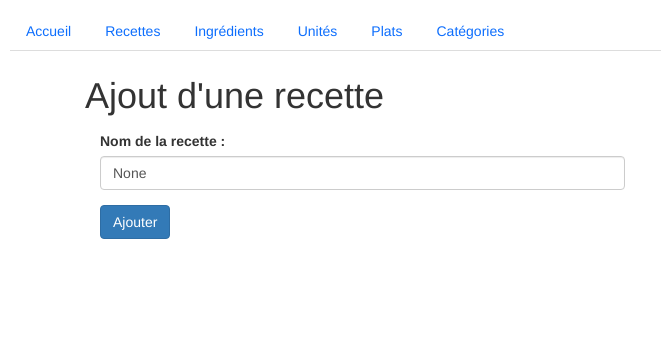
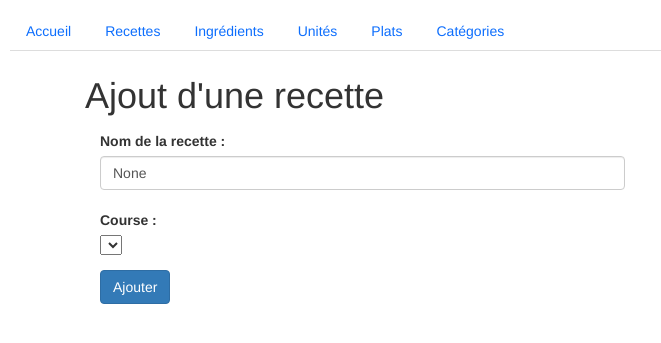
Before and after one commit to yg-c/Cookbook, a Django app: page /cookbook/addrecipe/ in a window 1280 px wide. Shown: the top 343 px of the page, without its empty margins (0-661 px from the left). Run offline with Django 4.2, Linux system fonts and the light colour scheme; lists and menus that the app fills with data are empty; some libraries are stand-ins or nearby versions.

Commit message:
addrecipe liste déroulante course

```diff
--- a/django-cookbook/recipe/cookbook/forms.py
+++ b/django-cookbook/recipe/cookbook/forms.py
@@ -6,6 +6,18 @@ from .models import *
 
 class AddRecipeForm(forms.Form):
     name = forms.CharField(label='Nom', max_length=100)
+
+    # Liste déroulante courses (liste ne peut-être que sous forme de tuples)
+    courses = Course.objects.using('default')
+    courses_name_list = []
+    courses_id_list = []
+    for course in courses:
+        courses_id_list.append(course.id)
+        courses_name_list.append(course.name)
+    courses_tuples = list(zip(courses_id_list, courses_name_list))
+    # Renvoi de l'id
+    courses_choice = forms.IntegerField(label='Choix du restaurant', widget=forms.Select(choices=courses_tuples))
+
 # TO BE ADDED
 # image = forms.ImageField()
 #    nbpeople = forms.IntegerField
--- a/django-cookbook/recipe/cookbook/templates/addrecipe.html
+++ b/django-cookbook/recipe/cookbook/templates/addrecipe.html
@@ -13,6 +13,11 @@
             <label for="id_name">Nom de la recette :</label>
             <input id="id_name" type="text" class="form-control" name="name" value="{{ form.name.value }}" maxlength="100" required="">
         </div>
+        <div class="form-group">
+                <label>Course :</label>
+                <br>
+                {{ form.courses_choice }}
+            </div>
         <!--
         <div class="form-group">
             <label for="id_nbpeople">Nombre de personnes :</label>
@@ -69,7 +74,7 @@
                 <div><input id="id_ingredients" type="text" class="form-control" name="ingredients"></div>
             </div>
             -->
-            <!--<input id="id_ingredients" type="text" class="form-control" name="name" value="{{ form.name.value }}" maxlength="100" required="">-->
+        <!--<input id="id_ingredients" type="text" class="form-control" name="name" value="{{ form.name.value }}" maxlength="100" required="">-->
         <!--
         </div>
         <div class="form-group">
--- a/django-cookbook/recipe/cookbook/views.py
+++ b/django-cookbook/recipe/cookbook/views.py
@@ -122,10 +122,11 @@ def addrecipe(request):
         form = AddRecipeForm(request.POST)
         if form.is_valid():
             name = form.cleaned_data['name']
-
+            course_choice = form.cleaned_data['courses_choice']
             # écriture dans la base de donnée
             recipe = Recipe(name=name)
             recipe.save(using='default')
+            print(course_choice)
 
             # renvoie de la liste
         return HttpResponseRedirect('/cookbook/recipes')
```
